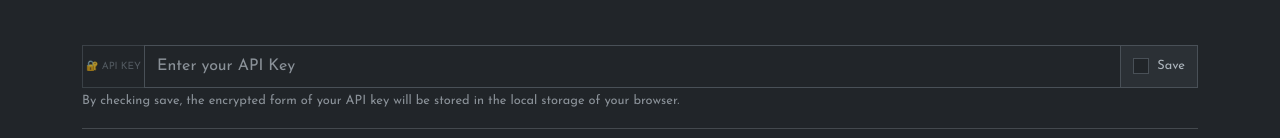
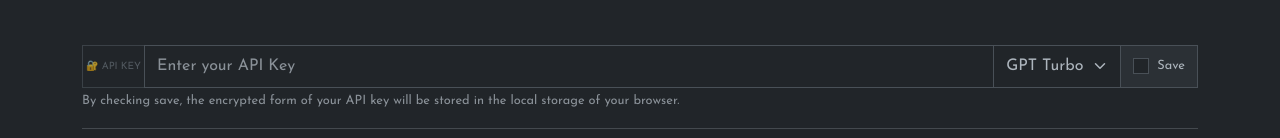
Before and after one commit to kannansuresh/chatgpt-playground, a website with bundled scripts: page docs/adfree.html in a window 1280 px wide. Shown: the part 173-311 px from the top of the page. Built offline with nearby package versions, Linux system fonts and the light colour scheme.

Commit message:
Updated files.

```diff
--- a/docs/adfree.html
+++ b/docs/adfree.html
@@ -120,6 +120,10 @@
                   placeholder="Enter your API Key"
                   required
                 />
+                <select id="chatgpt-model" class="form-select" aria-label="Model Select" style="max-width: fit-content">
+                  <option class="dropdown-item p-3" value="gpt-3.5-turbo" selected>GPT Turbo</option>
+                  <option class="dropdown-item p-3" value="gpt-4">GPT 4</option>
+                </select>
                 <div
                   class="input-group-text"
                   title="Encrypt and save your API Key to your
```
